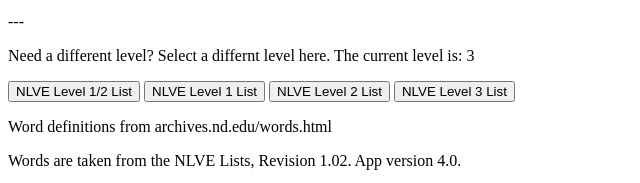
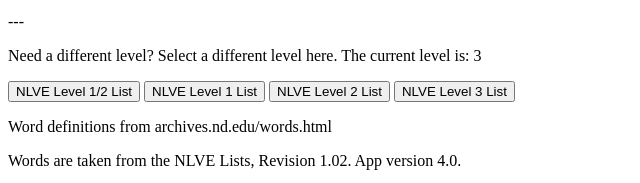
Before and after one commit to beautiful-coffee/beautiful-coffee.github.io, a plain HTML site: page index.html in a window 1280 px wide. Shown: the part 784-967 px from the top of the page, 0-640 px from the left. Drawn offline with Linux system fonts and the light colour scheme.

Commit message:
Update index.html
fixed typo

```diff
--- a/index.html
+++ b/index.html
@@ -61,7 +61,7 @@
                 }
                 var retrieved_index = localStorage.getItem("count")
                 console.log(word_list.length)
-                document.getElementById("level_info").innerHTML = "Need a different level? Select a differnt level here. The current level is: " + level
+                document.getElementById("level_info").innerHTML = "Need a different level? Select a different level here. The current level is: " + level
                 if(retrieved_index!=null){
                     count = retrieved_index
                     linear_word()
```
